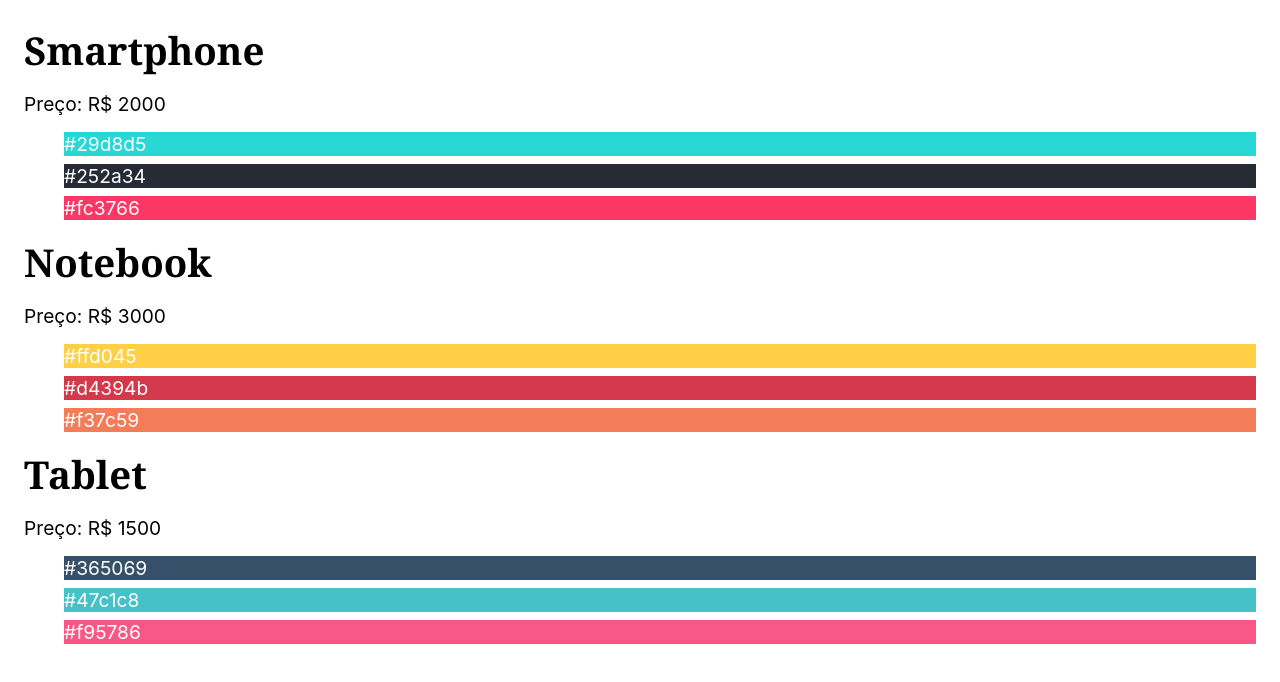
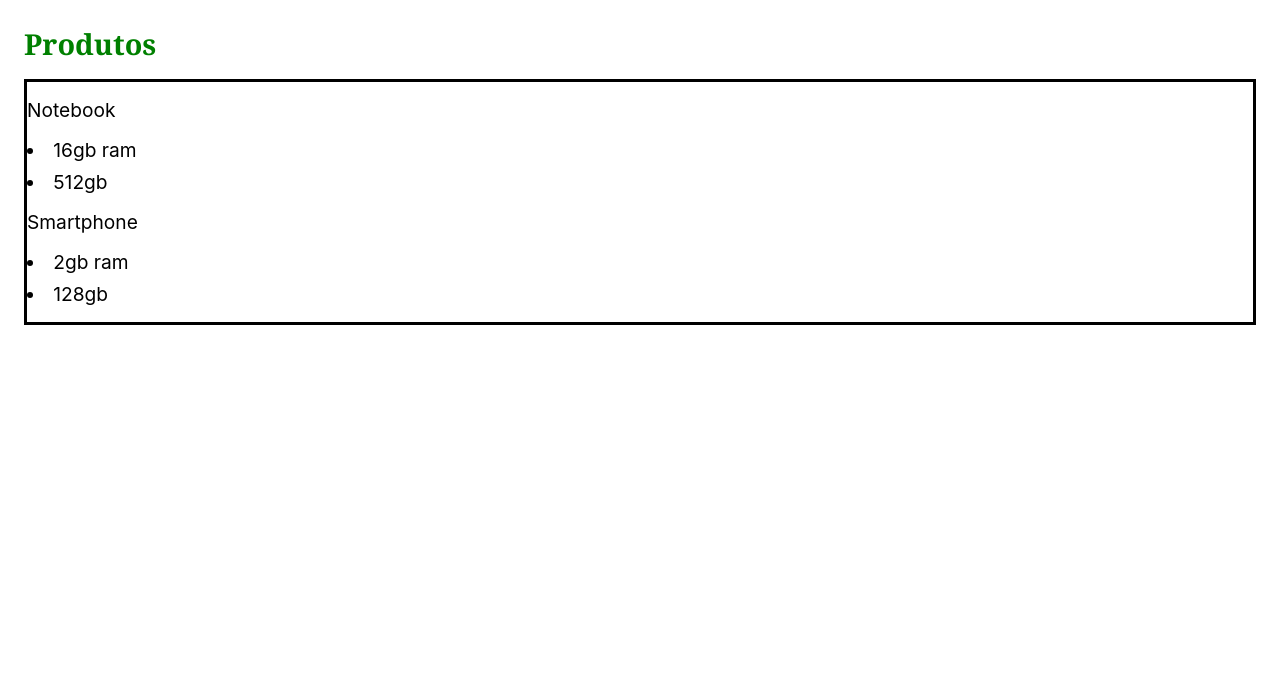
Before and after one commit to marcopla/dogs, a React (Create React App) app in the folder react-app/: page / in a window 1280 px wide. Shown: the top 682 px of the page. Built offline with nearby package versions, Linux system fonts and the light colour scheme.

Commit message:
products added

```diff
--- a/react-app/src/Desafio/Desafio.js
+++ b/react-app/src/Desafio/Desafio.js
@@ -8,7 +8,25 @@ const Desafio = () => {
 
   const palavras = ['facebook', 'twitter'];
 
-  return <section>{palavras}</section>;
+  return (
+    <section>
+      <h1 style={{ color: 'green' }}>Produtos</h1>
+      <div style={{ border: 'solid' }}>
+        <p>
+          {produtos.map(({ nome, propriedades }) => {
+            return (
+              <>
+                <p>{nome}</p>
+                {propriedades.map((propriedade, index) => (
+                  <li key={index}>{propriedade}</li>
+                ))}
+              </>
+            );
+          })}
+        </p>
+      </div>
+    </section>
+  );
 };
 
 export default Desafio;
--- a/react-app/src/index.js
+++ b/react-app/src/index.js
@@ -10,7 +10,7 @@ import CloneJSXArrays from './CloneJSXArrays';
 
 ReactDOM.render(
   <React.StrictMode>
-    <CloneJSXArrays />
+    <Desafio />
   </React.StrictMode>,
   document.getElementById('root'),
 );
```
